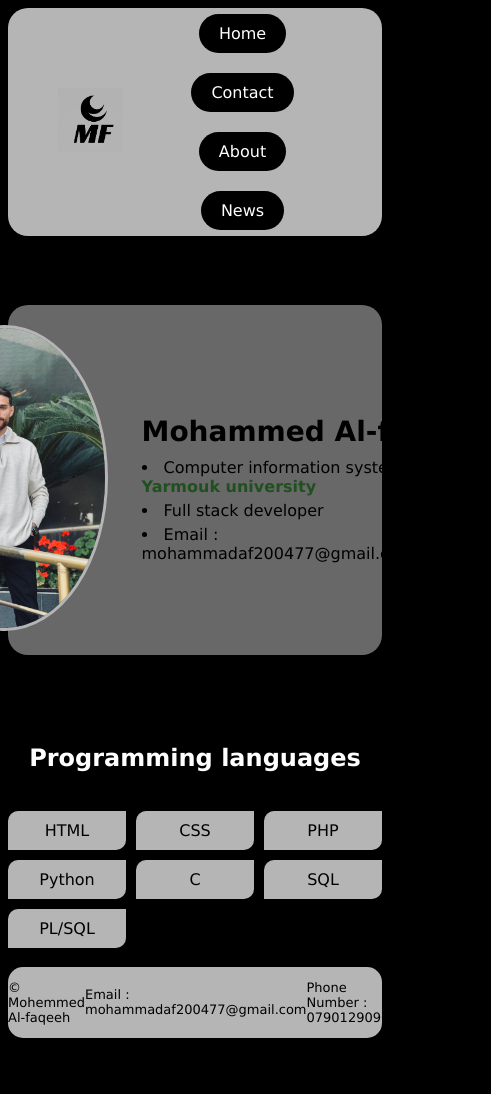
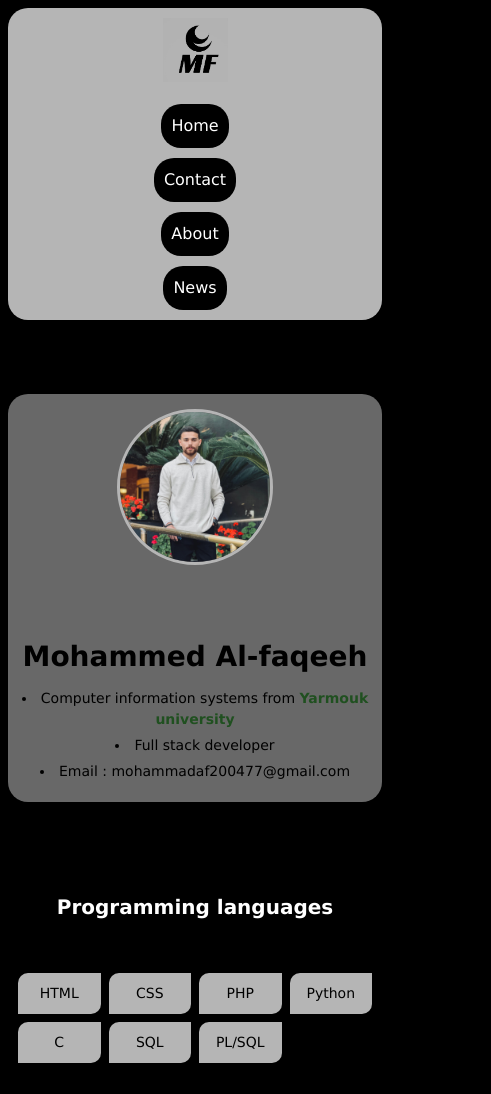
Before and after one commit to faqeeh23/faqeeh_repo_sdk, a plain HTML site: page index.html in a window 390 px wide. Shown: the top 1094 px of the page, 491 px wide, since content can reach past the window. Before the commit the page ends 1046 px from the top, so only its background shows below. Drawn offline with Linux system fonts and the light colour scheme.

Commit message:
edit for phone

```diff
--- a/style.css
+++ b/style.css
@@ -151,3 +151,73 @@ h2 {
     text-decoration: none;
     color: black;
 }
+
+@media (max-width: 768px) {
+    header {
+        grid-template-columns: 1fr;
+        text-align: center;
+        gap: 15px;
+        padding: 10px;
+    }
+
+    .nav-menu ul {
+        flex-direction: column;
+        gap: 10px;
+    }
+
+    .nav-menu ul li a {
+        padding: 10px;
+    }
+
+    .about-me {
+        grid-template-columns: 1fr;
+        text-align: center;
+        padding: 15px;
+    }
+
+    .myImg img {
+        width: 150px;
+        height: 150px;
+        margin: 0 auto;
+    }
+
+    .info {
+        max-width: 100%;
+    }
+
+    .skills {
+        grid-template-columns: repeat(auto-fit, minmax(80px, 1fr));
+        grid-gap: 8px;
+        padding: 10px;
+    }
+
+    .footer-content {
+        grid-template-columns: 1fr;
+        text-align: center;
+        gap: 10px;
+        padding: 15px;
+    }
+}
+
+@media (max-width: 768px) {
+    body {
+        font-size: 16px;
+        line-height: 1.5;
+    }
+
+    h1 {
+        font-size: 24px;
+    }
+
+    h2 {
+        font-size: 20px;
+    }
+
+    .skills div {
+        font-size: 14px;
+    }
+
+    .info li {
+        font-size: 14px;
+    }
+}
```
